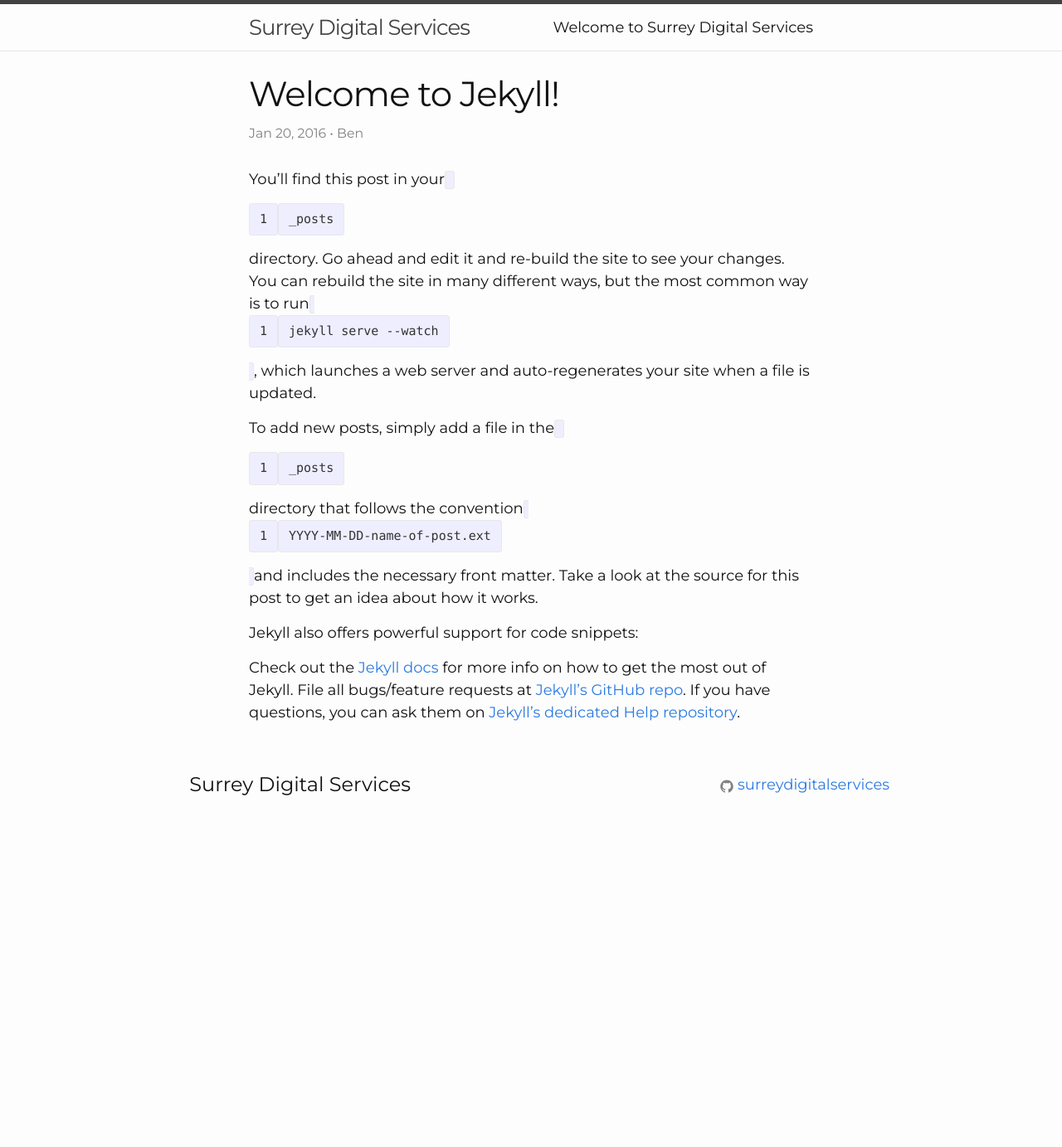
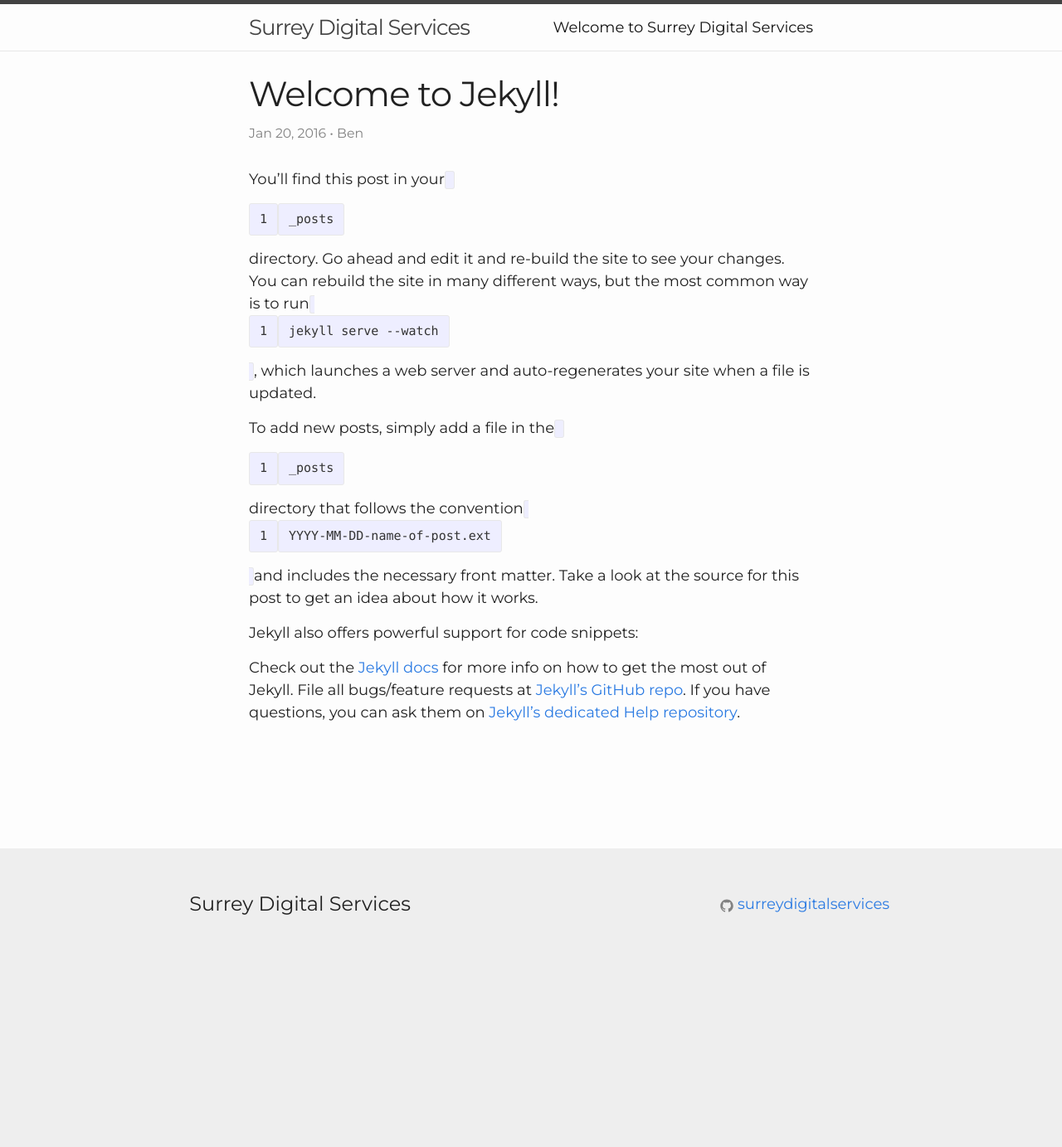
Before and after one commit to surreydigitalservices/surreydigitalservices.github.io, a Jekyll site: the page built from _posts/2016-01-20-welcome-to-jekyll.md, in a window 1280 px wide. Shown: the whole page at 83% size. Built offline with Jekyll 4.4.1, drawn with Linux system fonts in a browser that asks for light colours; nearby versions of some CDN libraries; before the commit the page ends 975 px from its top, so only the background shows below that.

Commit message:
Update config url

```diff
--- a/_config.yml
+++ b/_config.yml
@@ -4,7 +4,7 @@
 description: > # this means to ignore newlines until "baseurl:"
 
 baseurl: "" # the subpath of your site, e.g. /blog/
-url: "http://surreydigitalservices.github.io/" # the base hostname & protocol for your site
+url: "http://surreydigitalservices.github.io" # the base hostname & protocol for your site
 # twitter_username: jekyllrb
 github_username:  surreydigitalservices
 
--- a/_includes/head.html
+++ b/_includes/head.html
@@ -8,5 +8,6 @@
     <link rel="stylesheet" href="https://maxcdn.bootstrapcdn.com/font-awesome/4.5.0/css/font-awesome.min.css">
     <link rel="stylesheet" href="//maxcdn.bootstrapcdn.com/bootstrap/3.3.6/css/bootstrap.min.css">
     <link rel="stylesheet" href="{{ "/css/main.css" | prepend: site.baseurl }}">
+    <link rel="stylesheet" href="{{ "/css/sds.css" | prepend: site.baseurl }}">
     <link rel="canonical" href="{{ page.url | replace:'index.html','' | prepend: site.baseurl | prepend: site.url }}">
 </head>
```
